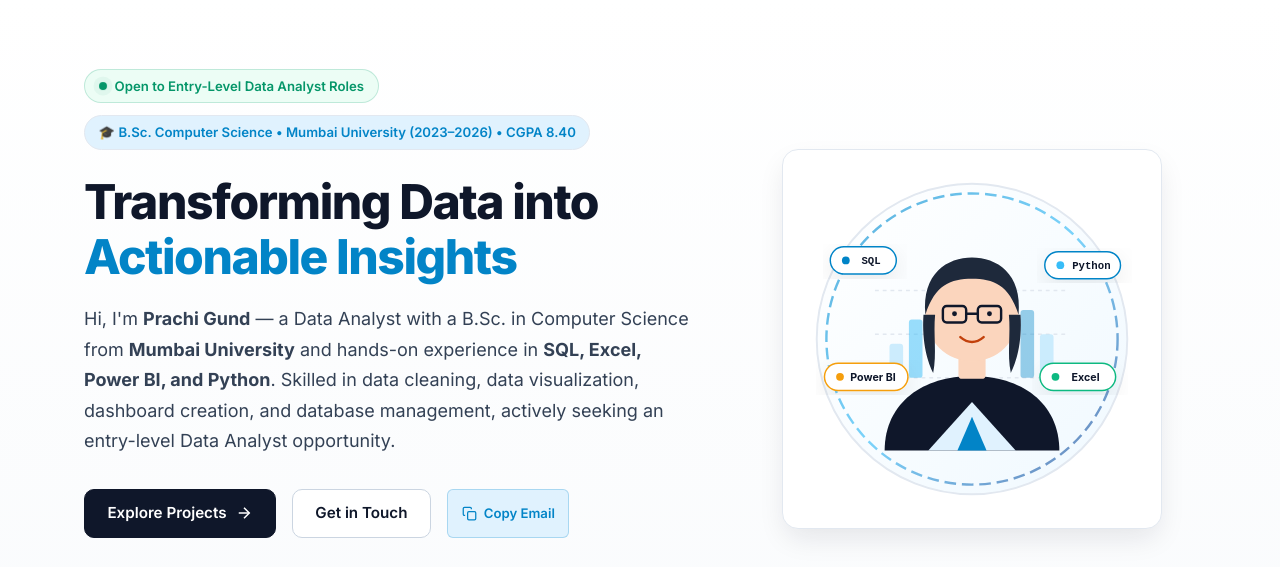
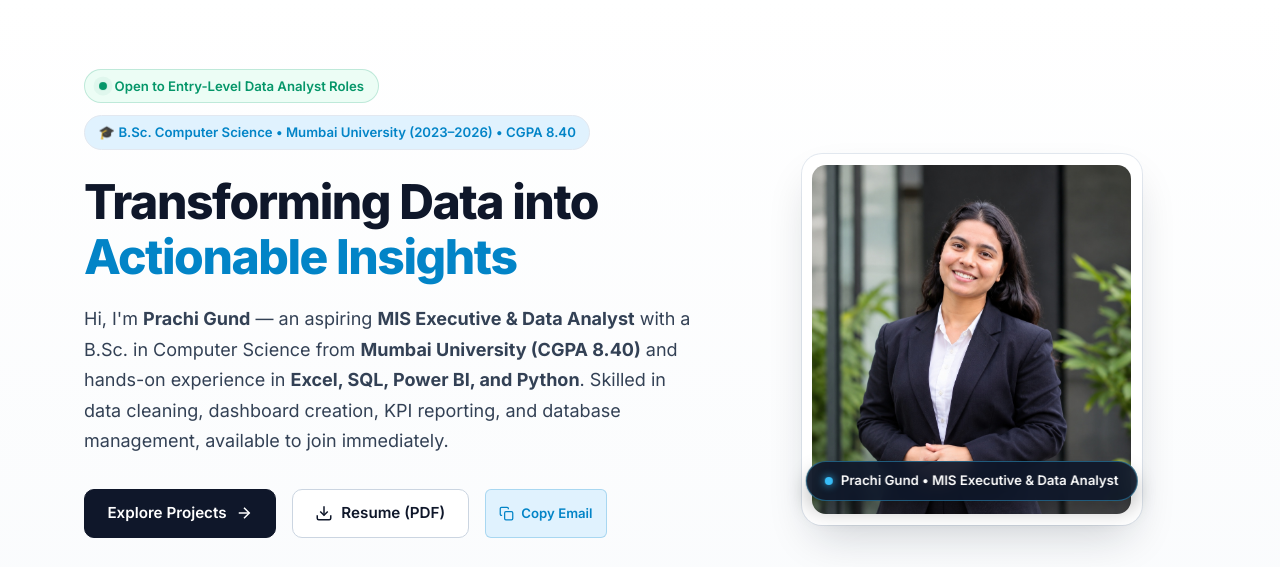
Before and after one commit to PrachiGund/Prachi-Gund-Portfolio, a plain HTML site: page index.html in a window 1280 px wide. Shown: the part 76-643 px from the top of the page. Drawn offline with Linux system fonts and the light colour scheme.

Commit message:
Add professional profile photo and actual resume PDF

```diff
--- a/css/style.css
+++ b/css/style.css
@@ -447,6 +447,66 @@ section {
   display: flex;
   justify-content: center;
   align-items: center;
+}
+
+.profile-photo-card {
+  position: relative;
+  width: 100%;
+  max-width: 340px;
+  margin: 0 auto;
+}
+
+.profile-photo-frame {
+  position: relative;
+  border-radius: 20px;
+  overflow: hidden;
+  box-shadow: 0 20px 45px -12px rgba(15, 23, 42, 0.2), 0 0 0 1px rgba(226, 232, 240, 0.9);
+  background: #ffffff;
+  padding: 0.65rem;
+  transition: transform var(--transition-speed), box-shadow var(--transition-speed);
+}
+
+.profile-photo-frame:hover {
+  transform: translateY(-4px);
+  box-shadow: 0 28px 55px -14px rgba(2, 132, 199, 0.25), 0 0 0 2px var(--blue-accent);
+}
+
+.profile-photo-img {
+  width: 100%;
+  height: auto;
+  aspect-ratio: 935 / 1024;
+  object-fit: cover;
+  object-position: top center;
+  border-radius: 14px;
+  display: block;
+}
+
+.profile-photo-badge {
+  position: absolute;
+  bottom: 1.5rem;
+  left: 50%;
+  transform: translateX(-50%);
+  display: inline-flex;
+  align-items: center;
+  gap: 0.5rem;
+  padding: 0.5rem 1.15rem;
+  background-color: rgba(15, 23, 42, 0.92);
+  backdrop-filter: blur(8px);
+  color: #ffffff;
+  font-size: 0.825rem;
+  font-weight: 600;
+  border-radius: var(--radius-full);
+  border: 1px solid rgba(56, 189, 248, 0.4);
+  white-space: nowrap;
+  box-shadow: 0 10px 20px rgba(0, 0, 0, 0.25);
+}
+
+.profile-photo-badge .badge-dot {
+  width: 8px;
+  height: 8px;
+  background-color: #38BDF8;
+  border-radius: 50%;
+  box-shadow: 0 0 8px #38BDF8;
 }
 
 .avatar-wrapper {
--- a/index.html
+++ b/index.html
@@ -86,9 +86,9 @@
             </h1>
 
             <p class="hero-description">
-              Hi, I'm <strong>Prachi Gund</strong> — a Data Analyst with a B.Sc. in Computer Science from
-              <strong>Mumbai University</strong> and hands-on experience in <strong>SQL, Excel, Power BI, and Python</strong>.
-              Skilled in data cleaning, data visualization, dashboard creation, and database management, actively seeking an entry-level Data Analyst opportunity.
+              Hi, I'm <strong>Prachi Gund</strong> — an aspiring <strong>MIS Executive &amp; Data Analyst</strong> with a B.Sc. in Computer Science from
+              <strong>Mumbai University (CGPA 8.40)</strong> and hands-on experience in <strong>Excel, SQL, Power BI, and Python</strong>.
+              Skilled in data cleaning, dashboard creation, KPI reporting, and database management, available to join immediately.
             </p>
 
             <div class="hero-actions">
@@ -99,8 +99,13 @@
                   <polyline points="12 5 19 12 12 19"></polyline>
                 </svg>
               </a>
-              <a href="#contact" class="btn btn-secondary">
-                <span>Get in Touch</span>
+              <a href="assets/docs/Resume.pdf" download="Prachi_Gund_Resume.pdf" class="btn btn-secondary" title="Download Resume">
+                <svg width="18" height="18" viewBox="0 0 24 24" fill="none" stroke="currentColor" stroke-width="2">
+                  <path d="M21 15v4a2 2 0 0 1-2 2H5a2 2 0 0 1-2-2v-4"></path>
+                  <polyline points="7 10 12 15 17 10"></polyline>
+                  <line x1="12" y1="15" x2="12" y2="3"></line>
+                </svg>
+                <span>Resume (PDF)</span>
               </a>
               <button class="copy-email-btn" data-email="prachigund05@gmail.com" title="Copy email address">
                 <svg width="15" height="15" viewBox="0 0 24 24" fill="none" stroke="currentColor" stroke-width="2">
@@ -135,10 +140,16 @@
             </div>
           </div>
 
-          <!-- Hero Avatar / Profile Graphic Placeholder -->
+          <!-- Hero Profile Photo -->
           <div class="hero-visual">
-            <div class="avatar-wrapper">
-              <img src="assets/images/analyst-avatar.svg" alt="Prachi Gund - Data Analyst Illustration" class="avatar-img">
+            <div class="profile-photo-card">
+              <div class="profile-photo-frame">
+                <img src="assets/images/prachi-gund.jpg" alt="Prachi Gund - MIS Executive &amp; Data Analyst" class="profile-photo-img">
+              </div>
+              <div class="profile-photo-badge">
+                <span class="badge-dot"></span>
+                <span>Prachi Gund &bull; MIS Executive &amp; Data Analyst</span>
+              </div>
             </div>
           </div>
 
@@ -803,7 +814,7 @@
                 </div>
               </div>
 
-              <!-- Phone (Optional for public security) -->
+              <!-- Phone -->
               <div class="contact-item">
                 <div class="contact-item-icon">
                   <svg width="20" height="20" viewBox="0 0 24 24" fill="none" stroke="currentColor" stroke-width="2">
@@ -812,8 +823,8 @@
                 </div>
                 <div>
                   <div class="contact-item-label">Phone</div>
-                  <div class="contact-item-val" style="color: var(--text-muted); font-size: 0.95rem;">
-                    Available upon request (Optional)
+                  <div class="contact-item-val">
+                    <a href="tel:+9191327293436">+91 91327293436</a>
                   </div>
                 </div>
               </div>
@@ -856,14 +867,24 @@
 
             </div>
 
-            <a href="assets/docs/Resume.pdf" download class="btn btn-secondary" style="width: 100%;">
+            <div style="display: flex; gap: 0.75rem; margin-top: 1.5rem; flex-wrap: wrap;">
+              <a href="assets/docs/Resume.pdf" download="Prachi_Gund_Resume.pdf" class="btn btn-primary" style="flex: 1 1 180px;">
                 <svg width="18" height="18" viewBox="0 0 24 24" fill="none" stroke="currentColor" stroke-width="2">
                   <path d="M21 15v4a2 2 0 0 1-2 2H5a2 2 0 0 1-2-2v-4"></path>
                   <polyline points="7 10 12 15 17 10"></polyline>
                   <line x1="12" y1="15" x2="12" y2="3"></line>
                 </svg>
-              <span>Download Full Resume</span>
+                <span>Download Resume</span>
               </a>
+              <a href="assets/docs/Resume.pdf" target="_blank" rel="noopener noreferrer" class="btn btn-secondary" style="flex: 1 1 140px;" title="Preview Resume in new tab">
+                <svg width="18" height="18" viewBox="0 0 24 24" fill="none" stroke="currentColor" stroke-width="2">
+                  <path d="M18 13v6a2 2 0 0 1-2 2H5a2 2 0 0 1-2-2V8a2 2 0 0 1 2-2h6"></path>
+                  <polyline points="15 3 21 3 21 9"></polyline>
+                  <line x1="10" y1="14" x2="21" y2="3"></line>
+                </svg>
+                <span>View PDF</span>
+              </a>
+            </div>
           </div>
 
           <!-- Interactive Contact Form -->
```
Also changed, not shown: assets/docs/Resume-Placeholder.txt, assets/images/prachi-gund.jpg (added), 1 other file. Lines whose indentation alone changed are shown as unchanged.
